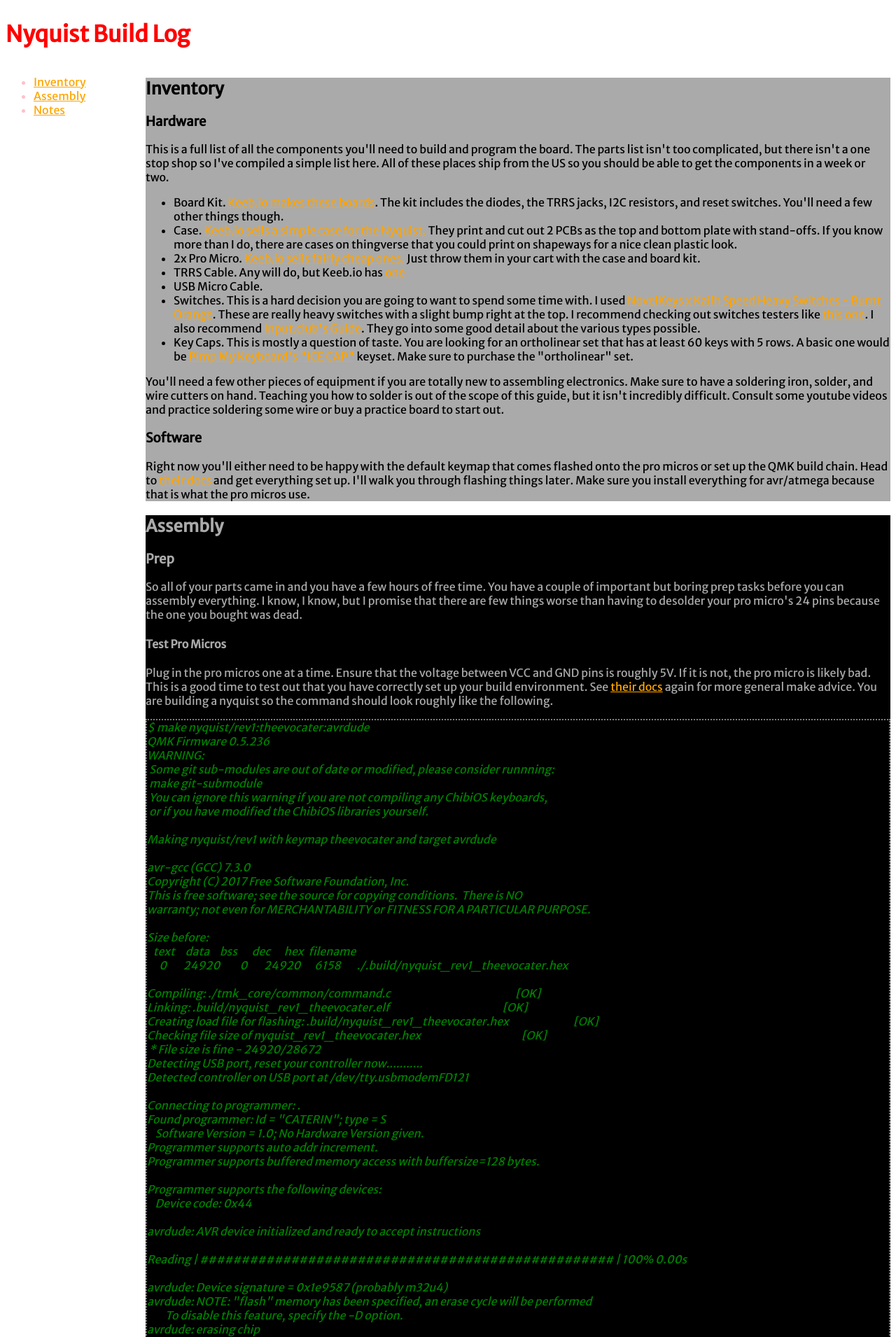
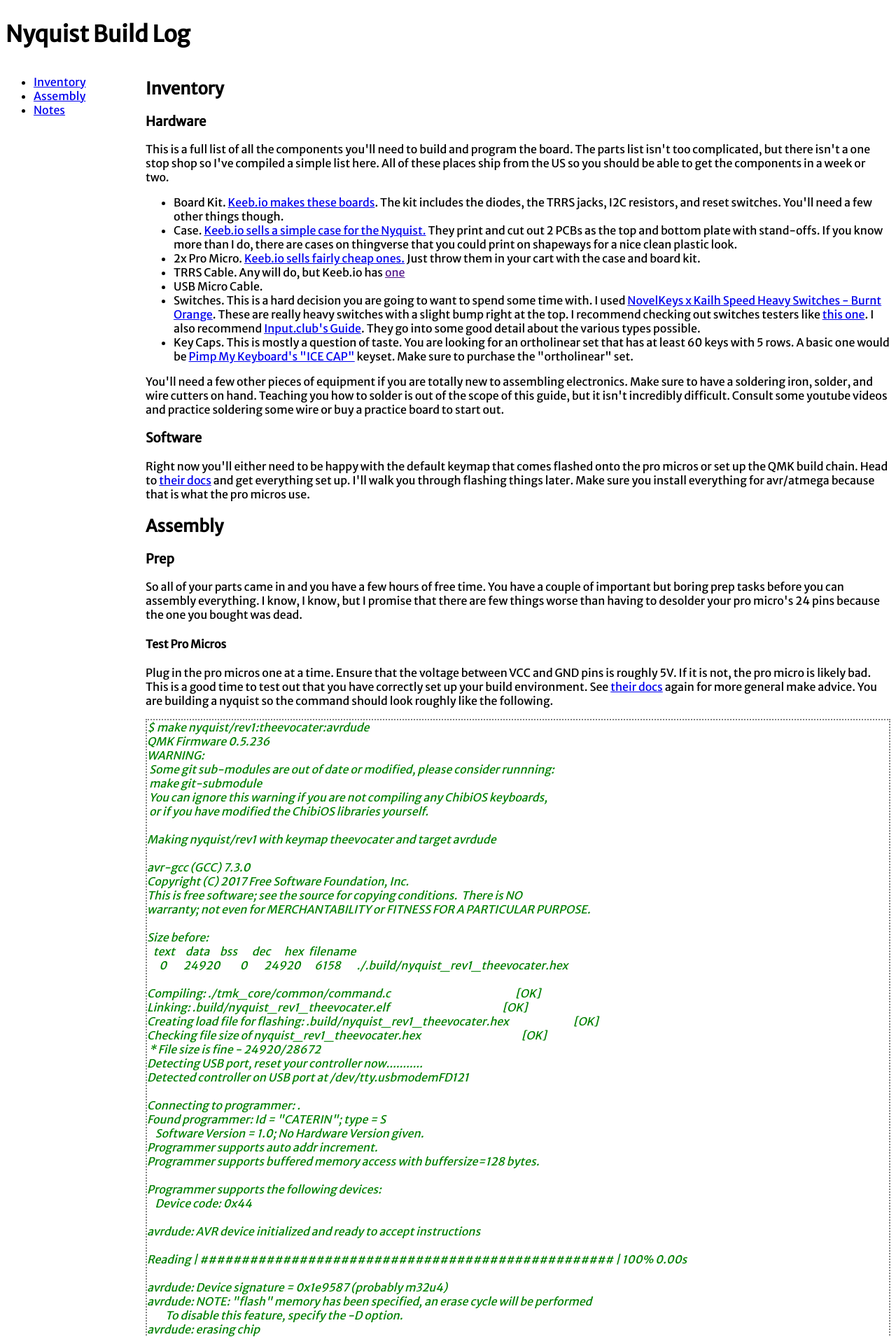
Before and after one commit to theevocater/theevocater.github.io, a PHP site: page /nyquist_build_log.html in a window 1280 px wide. Shown: the top 1910 px of the page at 70% size. Run offline with PHP 8.4, Linux system fonts and the light colour scheme.

Commit message:
remove weird colors

```diff
--- a/css/keyboard_build.css
+++ b/css/keyboard_build.css
@@ -1,19 +1,19 @@
 .header {
   grid-area: header;
-  color: red;
+  /*color: red;*/
 }
 .main {
   grid-area: main;
-  color: green;
+ /* color: green;*/
 }
 .nav {
   grid-area: sidebar;
-  color: pink;
+ /* color: pink;*/
   min-width: 13%;
 }
 .footer {
   grid-area: footer;
-  color: blue;
+ /* color: blue;*/
 }
 
 .item {
@@ -31,9 +31,9 @@
 }
 
 a {
-  color: orange;
+ /* color: orange;*/
 }
-
+/*
 #inventory {
   color: black;
   background-color: #aaa;
@@ -48,7 +48,7 @@
   color: black;
   background-color: #aaa;
 }
-
+*/
 .container {
   display: grid;
   grid-template-columns: 200px auto;
```
